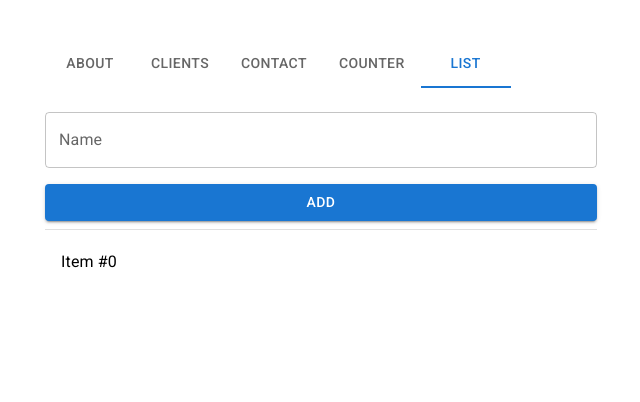
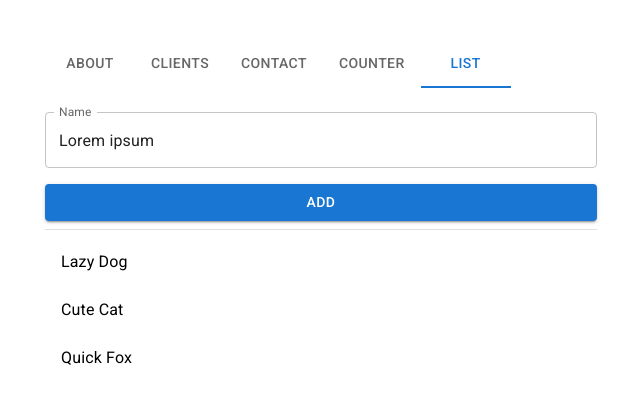
Before and after one commit to hasti-akd/desn3037-exercise-5, a React (Create React App) app: page /list in a window 1280 px wide. Shown: the top 402 px of the page, without its empty margins (319-959 px from the left). Built offline with nearby package versions, Linux system fonts and the light colour scheme.

Commit message:
Custom list reducer for todo app

```diff
--- a/src/components/List.js
+++ b/src/components/List.js
@@ -6,30 +6,44 @@
 import ListItemText from '@mui/material/ListItemText';
 import Divider from '@mui/material/Divider';
 import { Button, TextField } from '@mui/material';
+import { useSelector, useDispatch } from 'react-redux'
+import { define as reducerDefine, add as reducerAdd, remove as reducerRemove} from '../redux/list'
 
 export default function BasicList() {
 
-    function add(name){
-        alert("You are adding!");
+    const field = useSelector((state) => state.list.field)
+    const items = useSelector((state) => state.list.items)
+    const dispatch = useDispatch()
+
+    function add(){
+        dispatch(reducerAdd(field))
     }
 
-    function remove(name){
-        alert("You are removing!");
+    function remove(index){
+        dispatch(reducerRemove(index))
+    }
+
+    function define(value){
+        dispatch(reducerDefine(value))
     }
 
   return (
     <Box sx={{ width: '100%', maxWidth: '100%', bgcolor: 'background.paper' }}>
 
-    <TextField label="Name" variant="outlined" sx= {{width:'100%', mb: 2}}/>
+    <TextField label="Name" variant="outlined" value={field} sx= {{width:'100%', mb: 2}} onChange = {(e) => {define(e.target.value)}}/>
     <Button variant="contained" sx= {{width:'100%', mb: 1, }} onClick={(e) => {add()} }>Add</Button>
       <Divider />
       <nav aria-label="secondary mailbox folders">
         <List>
-          <ListItem disablePadding onClick={(e) => {remove()} }>
-            <ListItemButton >
-              <ListItemText primary="Item #0" />
-            </ListItemButton>
-          </ListItem>
+
+            {items.map((item, i) =>
+                <ListItem disablePadding key={i}>
+                 <ListItemButton onClick={(e) => {remove(i)} }>
+                   <ListItemText primary={item} />
+                 </ListItemButton>
+               </ListItem>
+            )}
+
         </List>
       </nav>
     </Box>
--- /dev/null
+++ b/src/redux/list.js
@@ -0,0 +1,35 @@
+
+import { createSlice } from '@reduxjs/toolkit'
+
+const initialState = {
+    field: "Lorem ipsum",
+    items: [
+        "Lazy Dog",
+        "Cute Cat",
+        "Quick Fox"
+    ]
+
+}
+
+export const listSlice = createSlice({
+  name: 'counter',
+  initialState,
+  reducers: {
+
+    define: (state, action) => {
+        state.field = action.payload
+
+    },
+    add: (state, action) => {
+        state.items.push(action.payload)
+    },
+    remove:(state, action) =>{
+        state.items.splice(action.payload, 1)
+    }
+  },
+})
+
+// Action creators are generated for each case reducer function
+export const { define, add, remove} = listSlice.actions
+
+export default listSlice.reducer
--- a/src/redux/store.js
+++ b/src/redux/store.js
@@ -1,8 +1,11 @@
 import { configureStore } from '@reduxjs/toolkit'
 import counterReducer from './counter'
+import listReducer from './list'
 
 export const store = configureStore({
   reducer: {
     counter: counterReducer,
+    list: listReducer,
+
   },
 })
```
